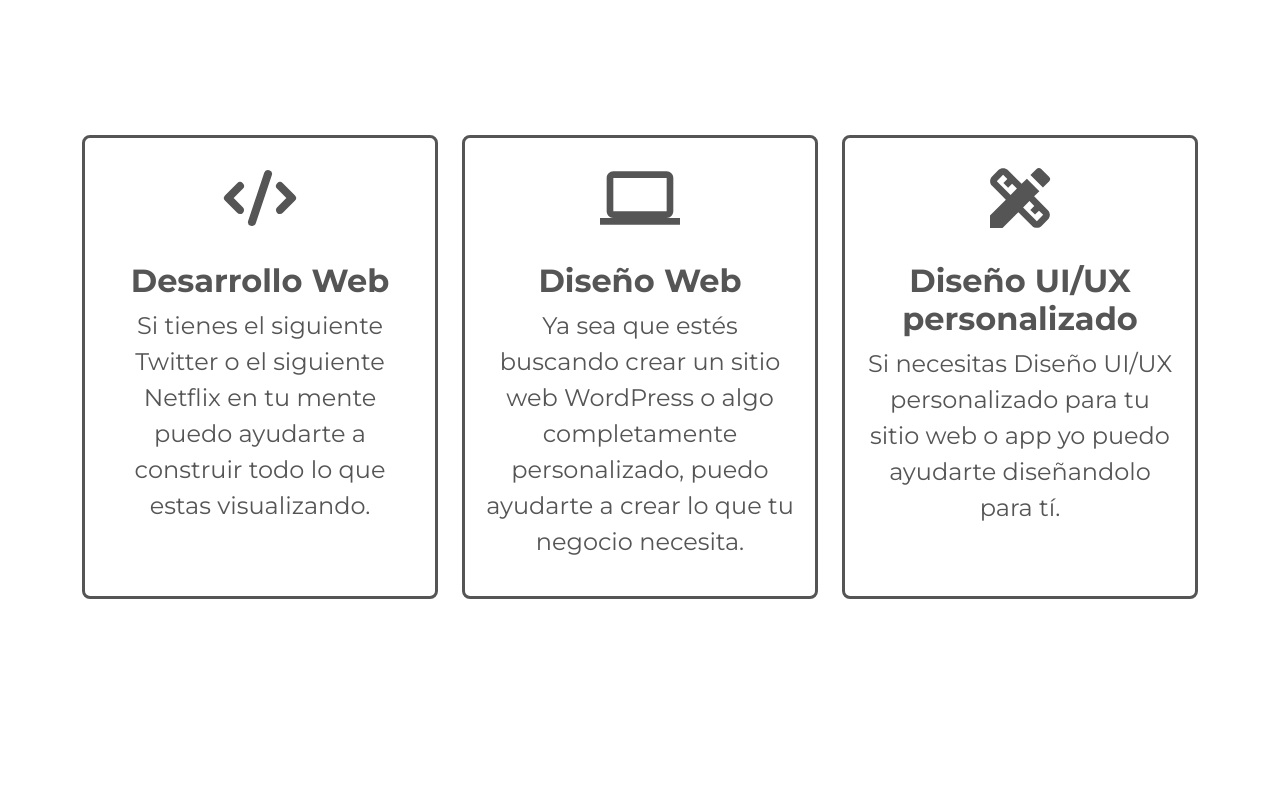
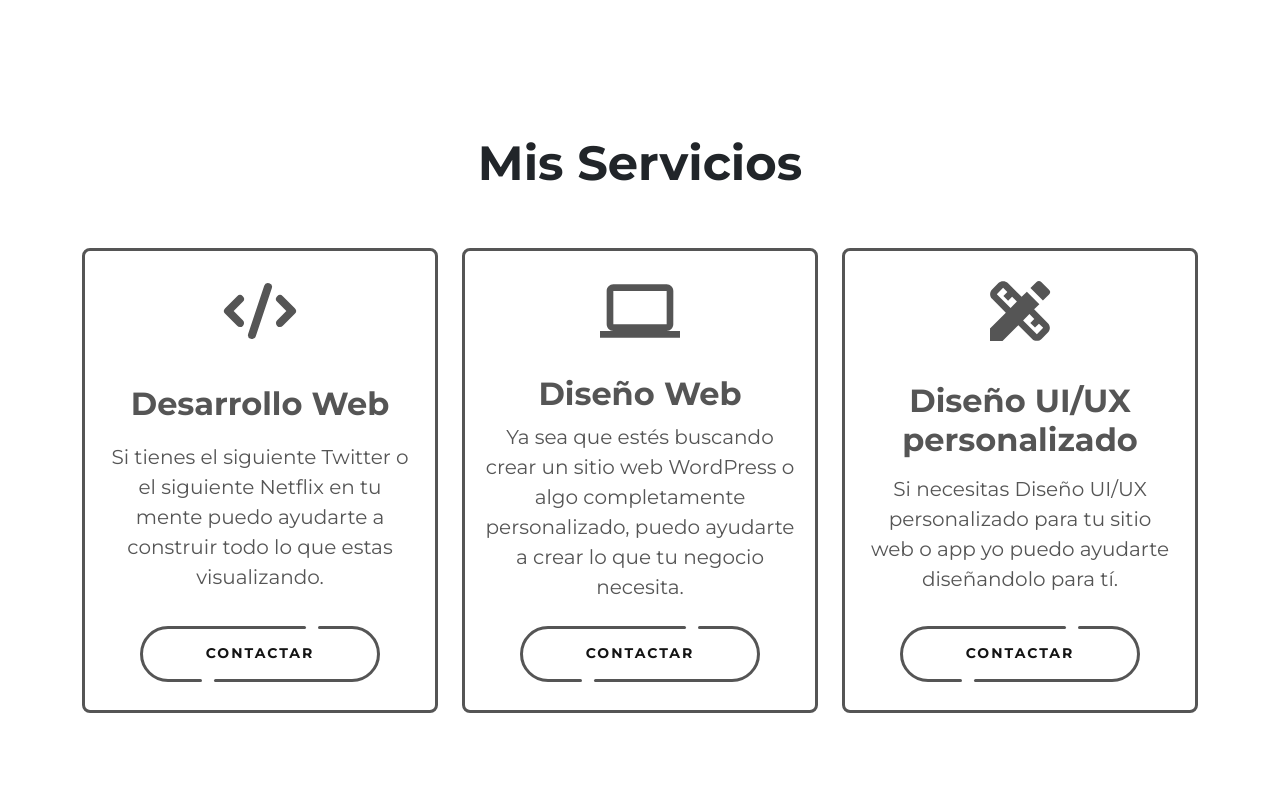
Before and after one commit to briantgrijalva/portfolio, a Next.js app: page / in a window 1280 px wide. Shown: the part 820-1618 px from the top of the page. Built offline with nearby package versions, Linux system fonts and the light colour scheme.

Commit message:
Update text, and styles

```diff
--- a/components/Services.tsx
+++ b/components/Services.tsx
@@ -5,12 +5,24 @@ import { FormattedMessage } from 'react-intl';
 export default function Services () {
   return (
     <div className="container">
+      <div className="row justify-content-center mt-5">
+        <div className="col-md-12 col-sm-12 col-lg-6 text-center">
+          <h2><FormattedMessage id="page.home.services.title" /></h2>
+        </div>
+      </div>
       <div className="row">
         <div className="col-md-12 col-sm-12 col-lg-4 mt-5">
           <div className={styles.serviceBox}>
             <HiCode size={80} color="#555555"/>
             <h3 className='mt-4'><FormattedMessage id="page.home.services.first.title" /></h3>
             <p><FormattedMessage id="page.home.services.first.description" /></p>
+            <a href={'#contact'} target='_blank' className="button">
+              <div className="button__line"></div>
+              <div className="button__line"></div>
+              <span className="button__text"><FormattedMessage id="page.home.services.button" /></span>
+              <div className="button__drow1"></div>
+              <div className="button__drow2"></div>
+            </a>
           </div>
         </div>
 
@@ -19,6 +31,13 @@ export default function Services () {
             <MdComputer size={80} color="#555555"/>
             <h3 className='mt-4'><FormattedMessage id="page.home.services.second.title" /></h3>
             <p><FormattedMessage id="page.home.services.second.description" /></p>
+            <a href={'#contact'} target='_blank' className="button">
+              <div className="button__line"></div>
+              <div className="button__line"></div>
+              <span className="button__text"><FormattedMessage id="page.home.services.button" /></span>
+              <div className="button__drow1"></div>
+              <div className="button__drow2"></div>
+            </a>
           </div>
         </div>
 
@@ -27,6 +46,13 @@ export default function Services () {
             <MdDesignServices size={80} color="#555555"/>
             <h3 className='mt-4'><FormattedMessage id="page.home.services.third.title" /></h3>
             <p><FormattedMessage id="page.home.services.third.description" /></p>
+            <a href={'#contact'} target='_blank' className="button">
+              <div className="button__line"></div>
+              <div className="button__line"></div>
+              <span className="button__text"><FormattedMessage id="page.home.services.button" /></span>
+              <div className="button__drow1"></div>
+              <div className="button__drow2"></div>
+            </a>
           </div>
         </div>
 
--- a/components/Skills.tsx
+++ b/components/Skills.tsx
@@ -9,8 +9,6 @@ import bootstrap from '../assets/img/skills/bootstrap.png'
 import unity from '../assets/img/skills/unity.png'
 import bulma from '../assets/img/skills/bulma.svg'
 import next from '../assets/img/skills/next-js.svg'
-import nuxt from '../assets/img/skills/nuxt-2.svg'
-import vue from '../assets/img/skills/vue-js-1.svg'
 import hubspot from '../assets/img/skills/hubspot-1.svg'
 import wordpress from '../assets/img/skills/wordpress-blue.svg'
 
@@ -44,14 +42,6 @@ export default function Skills () {
         </div>
         <div className="col-lg-2 col-md-3 col-sm-4 col-6 pt-3 pb-3">
           <div className="card-div">
-            <Image src={vue} className={'img-fluid'} alt="Vue JS" width={50} height={50} style={{maxHeight: '50px'}}/>
-              <div className="">
-                <p className="card-text skill-card-p">Vue JS</p>
-              </div>
-          </div>
-        </div>
-        <div className="col-lg-2 col-md-3 col-sm-4 col-6 pt-3 pb-3">
-          <div className="card-div">
             <Image src={node} className={'img-fluid'} alt="Node" width={50} height={50} style={{maxHeight: '50px'}}/>
               <div className="">
                 <p className="card-text skill-card-p">Node JS</p>
@@ -71,14 +61,6 @@ export default function Skills () {
             <Image src={next} className={'img-fluid'} alt="Next JS" width={50} height={50} style={{maxHeight: '50px'}}/>
               <div className="">
                 <p className="card-text skill-card-p">Next Js</p>
-              </div>
-          </div>
-        </div>
-        <div className="col-lg-2 col-md-3 col-sm-4 col-6 pt-3 pb-3">
-          <div className="card-div">
-            <Image src={nuxt} className={'img-fluid'} alt="Nuxt JS" width={50} height={50} style={{maxHeight: '50px'}}/>
-              <div className="">
-                <p className="card-text skill-card-p">Nuxt Js</p>
               </div>
           </div>
         </div>
--- a/lang/en.json
+++ b/lang/en.json
@@ -1,13 +1,15 @@
 {
-  "page.home.head.title": "Briant Grijalva",
+  "page.home.head.title": "Briant Grijalva - Web Developer",
   "page.home.head.meta.description": "I'm a full stack web developer. Most of my current experience is building web apps, websites and mobile apps.",
   "page.nav.work": "Work",
   "page.nav.contact": "Contact",
   "page.home.title": "Briant Grijalva Web Developer",
-  "page.home.description": "I'm a full stack web developer. Most of my current experience is building web apps, websites and mobile apps.",
+  "page.home.description": "I am a full stack web developer with extensive experience in creating web applications, websites, and UI/UX design. My expertise covers everything from frontend development to backend implementation, ensuring efficient and scalable solutions. If you are looking for a web developer specialized in building robust digital platforms, contact me!.",
   "page.home.button": "MY WORK",
+  "page.home.services.title": "My Services",
   "page.home.services.first.title": "Web Development",
   "page.home.services.first.description": "If you have the next Twitter or the next Netflix in your mind I can help you build anything you're envisioning.",
+  "page.home.services.button": "CONTACT",
   "page.home.services.second.title": "Website building",
   "page.home.services.second.description": "Whether you're looking to build a WordPress website or a full custom website, I can help you building what your business needs.",
   "page.home.services.third.title": "Custom UI/UX Design",
@@ -15,8 +17,6 @@
   "page.home.projects.title": "A few projects that I've worked on",
   "page.home.projects.publicmee": "The Publicmee website has undergone a design overhaul, featuring the addition of exciting new sections.",
   "page.home.projects.neweyesmedia": "new eyes media was redesigned to enhance the user experience and interaction with the brand.",
-  "page.home.projects.third": "A minimal To-Do List App.",
-  "page.home.projects.fourth": "An Inventory App that was created by a friend and me just for fun.",
   "page.home.projects.fifth": "An app with all League of Legends champions, It's using the ",
   "page.home.projects.button": "VIEW PROJECT",
   "page.home.contact": "If you need help or want to work with me, don't hesitate to contact me.",
--- a/lang/es.json
+++ b/lang/es.json
@@ -1,13 +1,15 @@
 {
-  "page.home.head.title": "Briant Grijalva",
+  "page.home.head.title": "Briant Grijalva - Desarrollador Web",
   "page.home.head.meta.description": "Soy un desarrollador web full stack. La mayor parte de mi experiencia actual es la creación de aplicaciones web, sitios web y aplicaciones móviles.",
   "page.nav.work": "Trabajo",
   "page.nav.contact": "Contacto",
   "page.home.title": "Briant Grijalva Desarrollador Web",
-  "page.home.description": "Soy un desarrollador web full stack. La mayor parte de mi experiencia actual es la creación de aplicaciones web, sitios web y aplicaciones móviles.",
+  "page.home.description": "Soy un desarrollador web full stack con amplia experiencia en la creación de aplicaciones web, sitios web y diseño UI/UX. Mi enfoque abarca desde el desarrollo del frontend hasta la implementación del backend, garantizando soluciones eficientes y escalables. Si buscas un desarrollador web especializado en la construcción de plataformas digitales robustas, ¡contáctame!.",
   "page.home.button": "MI TRABAJO",
+  "page.home.services.title": "Mis Servicios",
   "page.home.services.first.title": "Desarrollo Web",
   "page.home.services.first.description": "Si tienes el siguiente Twitter o el siguiente Netflix en tu mente puedo ayudarte a construir todo lo que estas visualizando.",
+  "page.home.services.button": "CONTACTAR",
   "page.home.services.second.title": "Diseño Web",
   "page.home.services.second.description": "Ya sea que estés buscando crear un sitio web WordPress o algo completamente personalizado, puedo ayudarte a crear lo que tu negocio necesita.",
   "page.home.services.third.title": "Diseño UI/UX personalizado",
@@ -15,8 +17,6 @@
   "page.home.projects.title": "Algunos proyectos en los que he trabajado.",
   "page.home.projects.publicmee": "La página web de Publicmee ha experimentado una renovación de diseño, destacando la incorporación de emocionantes secciones nuevas.",
   "page.home.projects.neweyesmedia": "new eyes media fue rediseñado para mejorar la experiencia del usuario y la interacción con la marca.",
-  "page.home.projects.third": "Un To-Do List App minimalista.",
-  "page.home.projects.fourth": "Una App de Inventario que fue creada por un amigo y yo solo por diversión.",
   "page.home.projects.fifth": "Una aplicación para ver los campeones de League of Legends, en este proyecto se hace uso de la ",
   "page.home.projects.button": "VER PROYECTO",
   "page.home.contact": "Si necesitas ayuda o quieres trabajar conmigo, no dudes en contactarme.",
--- a/styles/Home.module.css
+++ b/styles/Home.module.css
@@ -63,7 +63,7 @@
 .serviceBox {
   display: flex;
   flex-direction: column;
-  justify-content: flex-start;
+  justify-content: space-between;
   align-items: center;
   text-align: center;
   color: #555555;
--- a/styles/globals.css
+++ b/styles/globals.css
@@ -29,8 +29,7 @@ h3 {
 }
 
 p {
-  font-size: 24px;
-  padding-right: 20%;
+  font-size: 20px;
 }
 
 a {
```
Also changed, not shown: pages/pomo-mode.tsx (deleted, +0 -61 lines), assets/img/skills/nuxt-2.svg (deleted), assets/img/skills/vue-js-1.svg (deleted).
